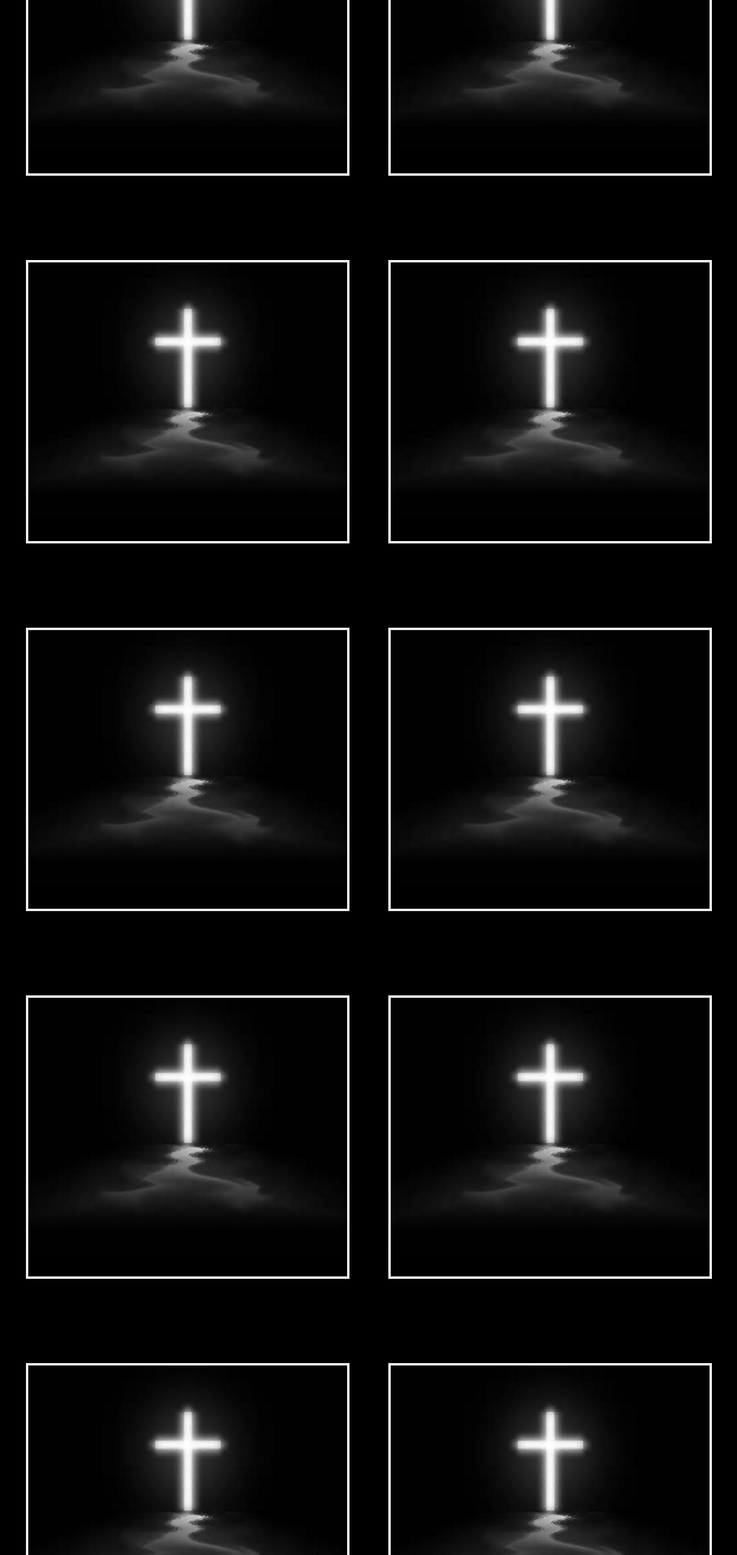
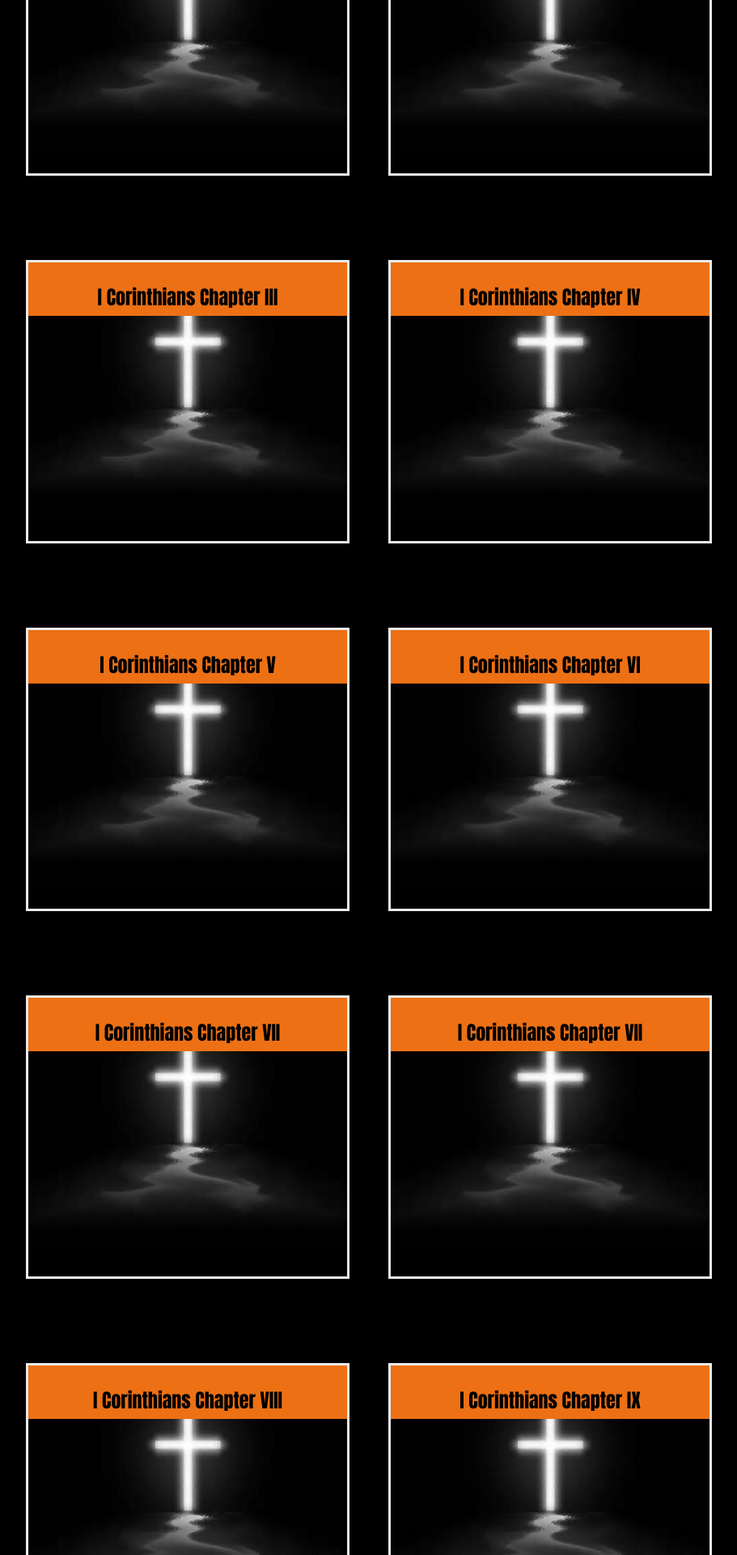
Before and after one commit to jnutt367/first_corinthians, a Next.js app: page / in a window 1280 px wide. Shown: the part 880-2800 px from the top of the page at 81% size, without its empty margins (184-1095 px from the left). Built offline with nearby package versions, Linux system fonts and the light colour scheme.

Commit message:
Update index.js
The Collection for the Lord’s People &darr;

```diff
--- a/pages/index.js
+++ b/pages/index.js
@@ -93,8 +93,9 @@ Christ Crucified Is God’s Power and Wisdom
           </div>
 
           <div className={styles.card}>
-            <h2>2 And so it was with me, brothers and sisters. &darr;</h2>
-            <p> When I came to you, I did not come with eloquence or human wisdom as I proclaimed to you the testimony about God.[a] 2 For I resolved to know nothing while I was with you except Jesus Christ and him crucified. 3 I came to you in weakness with great fear and trembling. 4 My message and my preaching were not with wise and persuasive words, but with a demonstration of the Spirit’s power, 5 so that your faith might not rest on human wisdom, but on God’s power.
+            <h2 className={styles.chapter}>I Corinthians Chapter II</h2>
+            <p> 2 And so it was with me, brothers and sisters. &darr;
+              When I came to you, I did not come with eloquence or human wisdom as I proclaimed to you the testimony about God.[a] 2 For I resolved to know nothing while I was with you except Jesus Christ and him crucified. 3 I came to you in weakness with great fear and trembling. 4 My message and my preaching were not with wise and persuasive words, but with a demonstration of the Spirit’s power, 5 so that your faith might not rest on human wisdom, but on God’s power.
 
 God’s Wisdom Revealed by the Spirit
 6 We do, however, speak a message of wisdom among the mature, but not the wisdom of this age or of the rulers of this age, who are coming to nothing. 7 No, we declare God’s wisdom, a mystery that has been hidden and that God destined for our glory before time began. 8 None of the rulers of this age understood it, for if they had, they would not have crucified the Lord of glory. 9 However, as it is written:
@@ -117,9 +118,9 @@ But we have the mind of Christ.</p>
           <div
             className={styles.card}
           >
-            <h2> The Church and Its Leaders &darr;</h2>
+            <h2 className={styles.chapter}>I Corinthians Chapter III </h2>
             <p>
-
+           The Church and Its Leaders &darr;
 3 Brothers and sisters, I could not address you as people who live by the Spirit but as people who are still worldly—mere infants in Christ. 2 I gave you milk, not solid food, for you were not yet ready for it. Indeed, you are still not ready. 3 You are still worldly. For since there is jealousy and quarreling among you, are you not worldly? Are you not acting like mere humans? 4 For when one says, “I follow Paul,” and another, “I follow Apollos,” are you not mere human beings?
 
 5 What, after all, is Apollos? And what is Paul? Only servants, through whom you came to believe—as the Lord has assigned to each his task. 6 I planted the seed, Apollos watered it, but God has been making it grow. 7 So neither the one who plants nor the one who waters is anything, but only God, who makes things grow. 8 The one who plants and the one who waters have one purpose, and they will each be rewarded according to their own labor. 9 For we are co-workers in God’s service; you are God’s field, God’s building.
@@ -134,9 +135,9 @@ But we have the mind of Christ.</p>
 
           <div className={styles.card}
           >
-            <h2>The Nature of True Apostleship &darr;</h2>
+            <h2 className={styles.chapter}>I Corinthians Chapter IV </h2>
             <p>
-
+            The Nature of True Apostleship &darr;
 4 This, then, is how you ought to regard us: as servants of Christ and as those entrusted with the mysteries God has revealed. 2 Now it is required that those who have been given a trust must prove faithful. 3 I care very little if I am judged by you or by any human court; indeed, I do not even judge myself. 4 My conscience is clear, but that does not make me innocent. It is the Lord who judges me. 5 Therefore judge nothing before the appointed time; wait until the Lord comes. He will bring to light what is hidden in darkness and will expose the motives of the heart. At that time each will receive their praise from God.
 
 6 Now, brothers and sisters, I have applied these things to myself and Apollos for your benefit, so that you may learn from us the meaning of the saying, “Do not go beyond what is written.” Then you will not be puffed up in being a follower of one of us over against the other. 7 For who makes you different from anyone else? What do you have that you did not receive? And if you did receive it, why do you boast as though you did not?
@@ -151,8 +152,8 @@ Paul’s Appeal and Warning
           </div>
           <div className={styles.card}
           >
-            <h2> Dealing With a Case of Incest &darr;</h2>
-            <p>
+            <h2 className={styles.chapter}>I Corinthians Chapter V</h2>
+            <p> Dealing With a Case of Incest &darr;
 
 
 5 It is actually reported that there is sexual immorality among you, and of a kind that even pagans do not tolerate: A man is sleeping with his father’s wife. 2 And you are proud! Shouldn’t you rather have gone into mourning and have put out of your fellowship the man who has been doing this? 3 For my part, even though I am not physically present, I am with you in spirit. As one who is present with you in this way, I have already passed judgment in the name of our Lord Jesus on the one who has been doing this. 4 So when you are assembled and I am with you in spirit, and the power of our Lord Jesus is present, 5 hand this man over to Satan for the destruction of the flesh,[a][b] so that his spirit may be saved on the day of the Lord.
@@ -165,8 +166,8 @@ Paul’s Appeal and Warning
           </div>
           <div className={styles.card}
           >
-            <h2>Lawsuits Among Believers &darr;</h2>
-            <p>
+            <h2 className={styles.chapter}>I Corinthians Chapter VI</h2>
+            <p>Lawsuits Among Believers &darr;
 
 
 
@@ -182,8 +183,8 @@ Sexual Immorality
 
           <div className={styles.card}
           >
-            <h2> Concerning Married Life &darr;</h2>
-            <p>
+            <h2 className={styles.chapter}>I Corinthians Chapter VII </h2>
+            <p> Concerning Married Life &darr;
 
 
 
@@ -216,8 +217,8 @@ Concerning the Unmarried
           </div>
           <div className={styles.card}
           >
-            <h2> Concerning Food Sacrificed to Idols &darr;</h2>
-            <p>
+            <h2 className={styles.chapter}>I Corinthians Chapter VII </h2>
+            <p>Concerning Food Sacrificed to Idols &darr;
 
 8 Now about food sacrificed to idols: We know that “We all possess knowledge.” But knowledge puffs up while love builds up. 2 Those who think they know something do not yet know as they ought to know. 3 But whoever loves God is known by God.[a]
 
@@ -230,8 +231,8 @@ Concerning the Unmarried
 
           <div className={styles.card}
           >
-            <h2> Paul’s Rights as an Apostle &darr;</h2>
-            <p>
+            <h2 className={styles.chapter}>I Corinthians Chapter VIII  </h2>
+            <p>Paul’s Rights as an Apostle &darr;
 
 
 9 Am I not free? Am I not an apostle? Have I not seen Jesus our Lord? Are you not the result of my work in the Lord? 2 Even though I may not be an apostle to others, surely I am to you! For you are the seal of my apostleship in the Lord.
@@ -255,8 +256,8 @@ The Need for Self-Discipline
 
           <div className={styles.card}
           >
-            <h2>Warnings From Israel’s History &darr;</h2>
-            <p>
+            <h2 className={styles.chapter}>I Corinthians Chapter IX</h2>
+            <p>Warnings From Israel’s History &darr;
 
 
 
@@ -283,8 +284,8 @@ The Believer’s Freedom
 
           <div className={styles.card}
           >
-            <h2>1 Follow my example, as I follow the example of Christ. &darr;</h2>
-            <p>
+            <h2 className={styles.chapter}>I Corinthians Chapter X </h2>
+            <p>1 Follow my example, as I follow the example of Christ. &darr;
 
 
 
@@ -311,8 +312,8 @@ And when I come I will give further directions.</p>
 
           <div className={styles.card}
           >
-            <h2> Concerning Spiritual Gifts &darr;</h2>
-            <p>
+            <h2 className={styles.chapter}>I Corinthians Chapter XI</h2>
+            <p>Concerning Spiritual Gifts &darr;
 
 
 
@@ -342,8 +343,8 @@ And yet I will show you the most excellent way.
 
           <div className={styles.card}
           >
-            <h2> 13 If I speak in the tongues[a] of men or of angels, but do not have love, &darr;</h2>
-            <p>
+            <h2 className={styles.chapter}>I Corinthians Chapter XII </h2>
+            <p>13 If I speak in the tongues[a] of men or of angels, but do not have love, &darr;
 
 
 
@@ -360,8 +361,8 @@ And yet I will show you the most excellent way.
 
           <div className={styles.card}
           >
-            <h2> Intelligibility in Worship  &darr;</h2>
-            <p>
+            <h2 className={styles.chapter}>I Corinthians Chapter XIII</h2>
+            <p>Intelligibility in Worship  &darr;
 
 
 14 Follow the way of love and eagerly desire gifts of the Spirit, especially prophecy. 2 For anyone who speaks in a tongue[a] does not speak to people but to God. Indeed, no one understands them; they utter mysteries by the Spirit. 3 But the one who prophesies speaks to people for their strengthening, encouraging and comfort. 4 Anyone who speaks in a tongue edifies themselves, but the one who prophesies edifies the church. 5 I would like every one of you to speak in tongues,[b] but I would rather have you prophesy. The one who prophesies is greater than the one who speaks in tongues,[c] unless someone interprets, so that the church may be edified.
@@ -399,8 +400,8 @@ Good Order in Worship
 
           <div className={styles.card}
           >
-            <h2> The Resurrection of Christ  &darr;</h2>
-            <p>
+            <h2 className={styles.chapter}>I Corinthians Chapter XIV </h2>
+            <p>The Resurrection of Christ  &darr;
 
 
 
@@ -442,8 +443,8 @@ If there is a natural body, there is also a spiritual body. 45 So it is written:
 
           <div className={styles.card}
           >
-            <h2>  The Collection for the Lord’s People &darr;</h2>
-            <p>
+            <h2 className={styles.chapter}>I Corinthians Chapter XV</h2>
+            <p>The Collection for the Lord’s People &darr;
 
 
 
```
